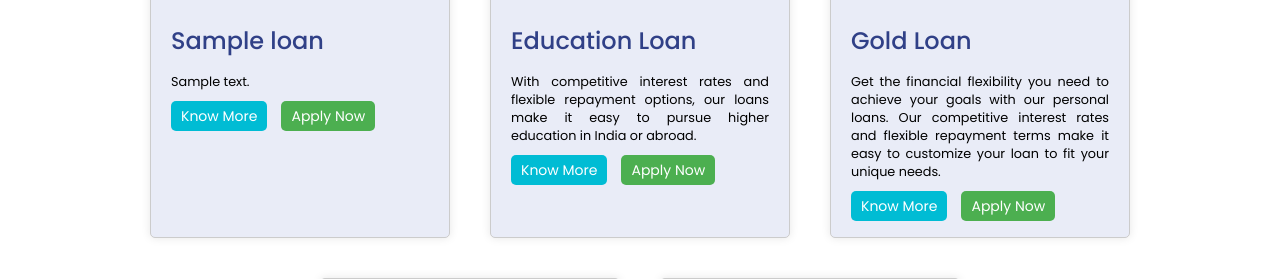
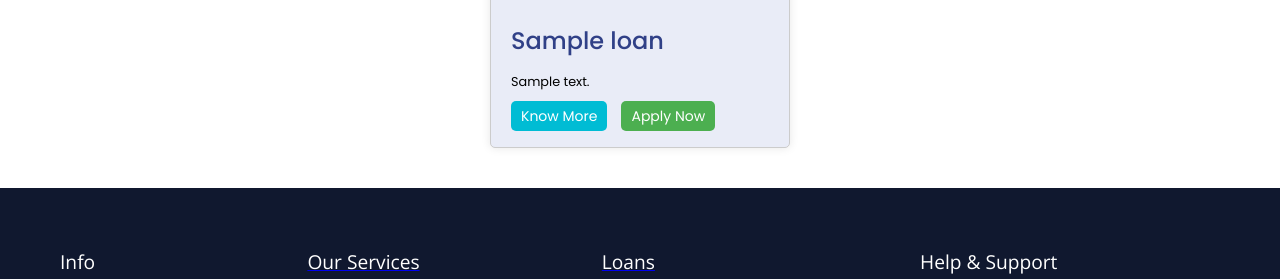
Before and after one commit to SaanvikaSolutions/GANDHI-CO-OPERATIVE-URBAN-BANK-, a PHP site: page /loans.php in a window 1280 px wide. Shown: the part 1623-1902 px from the top of the page. Run offline with PHP 8.4, Linux system fonts and the light colour scheme; tables that the repository leaves empty or names only in its code hold one stand-in row (values such as "Sample post"); grey boxes marked "Sample" are stand-in pictures.

Commit message:
Changes in HeaderFooter, Golad loan page, House loan.

```diff
--- a/HeaderFooter.js
+++ b/HeaderFooter.js
@@ -45,11 +45,11 @@
         </div>
       </li>
       <li>
-        <a href="./loans.html">Loans</a>
+        <a href="./loans.php">Loans</a>
         <div class="services-drop-down">
-          <a href="./gold_loan.html">gold loan</a>
+          <a href="./gold_loan.php">gold loan</a>
           <!-- // <a href="./personal-loan.html">personal loan</a> -->
-          <a href="./house_loan.html">home loan</a>
+          <a href="./house_loan.php">home loan</a>
           <a href="./education.html">education loan</a>
           <!-- // <a href="./vegnflower-loan.html">vegetable & flower culture</a> -->
           <!-- // <a href="./two-weeler-loan.html">two-wheeler loan</a> -->
--- a/admin/view_loanhome.php
+++ b/admin/view_loanhome.php
@@ -103,7 +103,7 @@
     $loan_image = $_FILES['loan-image']['name'];
     $temp_file1 = $_FILES['loan-image']['tmp_name'];
     $loanpage_banner = $_FILES['loanpage_banner']['name'];
-    $temp_file1 = $_FILES['loanpage_banner']['tmp_name'];
+    $temp_file2 = $_FILES['loanpage_banner']['tmp_name'];
 
     //move uploaded file
     move_uploaded_file($temp_file1,"./includes/images/loan_home/$loan_image");
--- a/loans.php
+++ b/loans.php
@@ -56,22 +56,21 @@
 include('admin/connections/dbconnect.php');
 
 $fetct_query = "SELECT * FROM `loans`";
-            $result = mysqli_query($con,$fetct_query);
+$result = mysqli_query($con, $fetct_query);
 
 while ($row = mysqli_fetch_assoc($result)) {
     $pgt = $row['id'];
-            echo ' <div class="loan-card">
-                    <img src="admin/includes/images/loan_home/' . $row["loan_photo"] . '" alt="Home Loan">
-                    <h2>' . $row["loan_name"] . '</h2>
-                    <p>' . $row["loan_description"] . '</p>
-                    <a href="house_loan.php?page='.$pgt .'" class="btn-know-more">Know More</a>
+    echo '<div class="loan-card">
+            <img src="admin/includes/images/loan_home/' . htmlspecialchars($row["loan_photo"], ENT_QUOTES, 'UTF-8') . '" alt="Home Loan">
+            <h2>' . htmlspecialchars($row["loan_name"], ENT_QUOTES, 'UTF-8') . '</h2>
+            <p>' . htmlspecialchars($row["loan_description"], ENT_QUOTES, 'UTF-8') . '</p>
+            <a href="house_loan.php?page=' . urlencode($pgt) . '" class="btn-know-more">Know More</a>
             <a href="loan-applynow.html" class="btn-apply-now">Apply Now</a>
         </div>';
 }
 ?>
-        <script>
-            let
-        </script>
+
+
          <!-- <div class="loan-card">
             <img src="LOANS/loan/car-loan_2.jpg" alt="Car Loan">
             <h2>Car Loan</h2>
@@ -80,7 +79,7 @@
             <a href="car-loan.html" class="btn-know-more">Know More</a>
             <a href="loan-applynow.html" class="btn-apply-now">Apply Now</a>
         </div> -->
-        <div class="loan-card">
+        <!-- <div class="loan-card">
             <img src="LOANS/loan/EducationLoan.jpg" alt="Car Loan">
             <h2>Education Loan</h2>
             <p>With competitive interest rates and flexible repayment options, our loans make it easy to pursue higher
@@ -96,7 +95,7 @@
                 needs.</p>
             <a href="gold_loan.html" class="btn-know-more">Know More</a>
             <a href="loan-applynow.html" class="btn-apply-now">Apply Now</a>
-        </div>
+        </div> -->
         <!-- <div class="loan-card">
             <img src="LOANS/loan/rural-vehicle-finance.jpg" alt="Car Loan">
             <h2>
@@ -114,7 +113,7 @@
             <a href="two-weeler-loan.html" class="btn-know-more">Know More</a>
             <a href="loan-applynow.html" class="btn-apply-now">Apply Now</a>
         </div> -->
-        <div class="loan-card">
+        <!-- <div class="loan-card">
             <img src="LOANS/loan/easygain-overdraft_1.jpg" alt="Car Loan">
             <h2>Against Deposits Loan</h2>
             <p>Earn interest on your deposit while you enjoy overdraft with EasyGain Overdraft.</p>
@@ -128,7 +127,7 @@
                 and flexible terms tailored to your specific financial needs.</p>
             <a href="business-loan.html" class="btn-know-more">Know More</a>
             <a href="loan-applynow.html" class="btn-apply-now">Apply Now</a>
-        </div>
+        </div> -->
     </div>
     <special-footer></special-footer>
     <script src="./HeaderFooter.js"></script>
```
Also changed, not shown: house_loan.php (+12 -7 lines), admin/includes/images/loan_home/EducationLoan.jpg (added), admin/includes/images/loan_home/RBL_BusinessLoan.jpg (added), admin/includes/images/loan_home/easygain-overdraft_1.jpg (added), admin/includes/images/loan_home/gold.jpg (added), gold_loan.php (renamed from gold_loan.html), 4 other files. Lines whose indentation alone changed are shown as unchanged.
